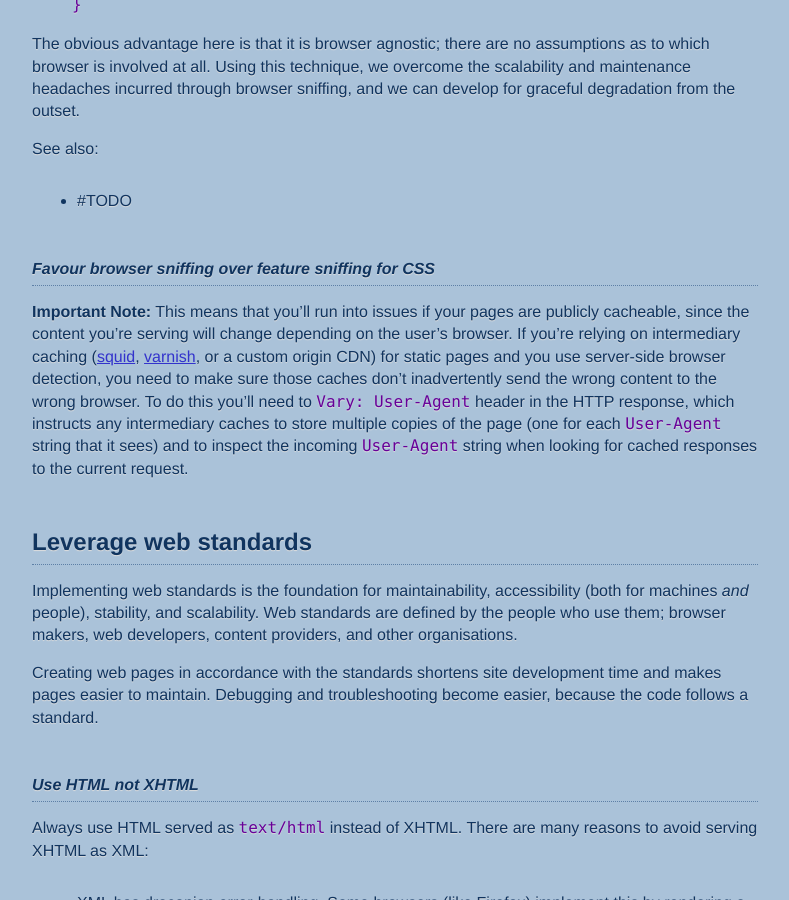
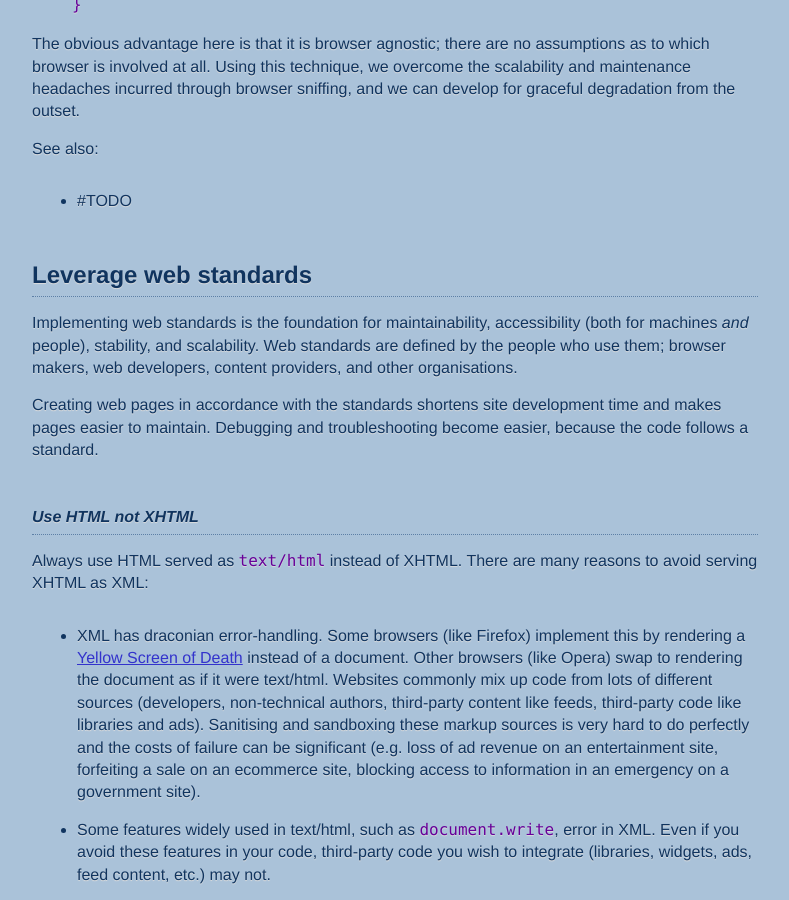
Before and after one commit to nefarioustim/front-end-development-best-practice, a Jekyll site: the page built from index.md, in a window 1280 px wide and 900 px high, scrolled down 4627 px. Shown: the whole window, without its empty margins (119-908 px from the left). Built offline with Jekyll 4.4.1, drawn with Linux system fonts in a browser that asks for light colours; Markdown is read by kramdown in place of the engine named in the settings.

Commit message:
Removed CSS browser sniffing section.

```diff
--- a/index.md
+++ b/index.md
@@ -230,22 +230,6 @@ sniffing, and we can develop for graceful degradation from the outset.
 See also:
 
 * \#TODO
-
-#### Favour browser sniffing over feature sniffing for CSS
-
-
-
-**Important Note:** This means that you'll run into issues if your pages are
-publicly cacheable, since the content you're serving will change depending on
-the user's browser. If you're relying on intermediary caching
-([squid](http://www.squid-cache.org), [varnish](http://www.varnish-cache.org),
-or a custom origin CDN) for static pages and you use server-side browser
-detection, you need to make sure those caches don't inadvertently send the
-wrong content to the wrong browser. To do this you'll need to `Vary:
-User-Agent` header in the HTTP response, which instructs any intermediary
-caches to store multiple copies of the page (one for each `User-Agent` string
-that it sees) and to inspect the incoming `User-Agent` string when looking for
-cached responses to the current request.
 
 <h3 id="leverage-web-standards">Leverage web standards</h3>
 
```
